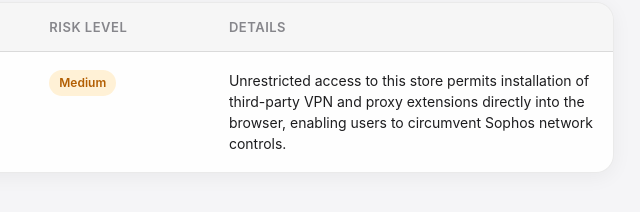
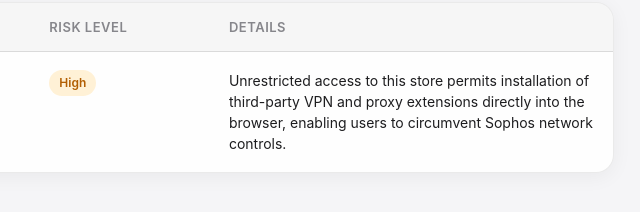
Before and after one commit to SimpCorp/brindavansecurity, a plain HTML site: page index.html in a window 1280 px wide. Shown: the part 200-412 px from the top of the page, 476-1116 px from the left. Drawn offline with Linux system fonts and the light colour scheme.

Commit message:
high risk add

```diff
--- a/index.html
+++ b/index.html
@@ -252,7 +252,7 @@
                 <div class="site-note">microsoftedge.microsoft.com/addons</div>
               </td>
               <td>
-                <span class="badge badge-medium">Medium</span>
+                <span class="badge badge-medium">High</span>
               </td>
               <td>
                 Unrestricted access to this store permits installation of third-party VPN and proxy extensions directly into the browser, enabling users to circumvent Sophos network controls.
```
